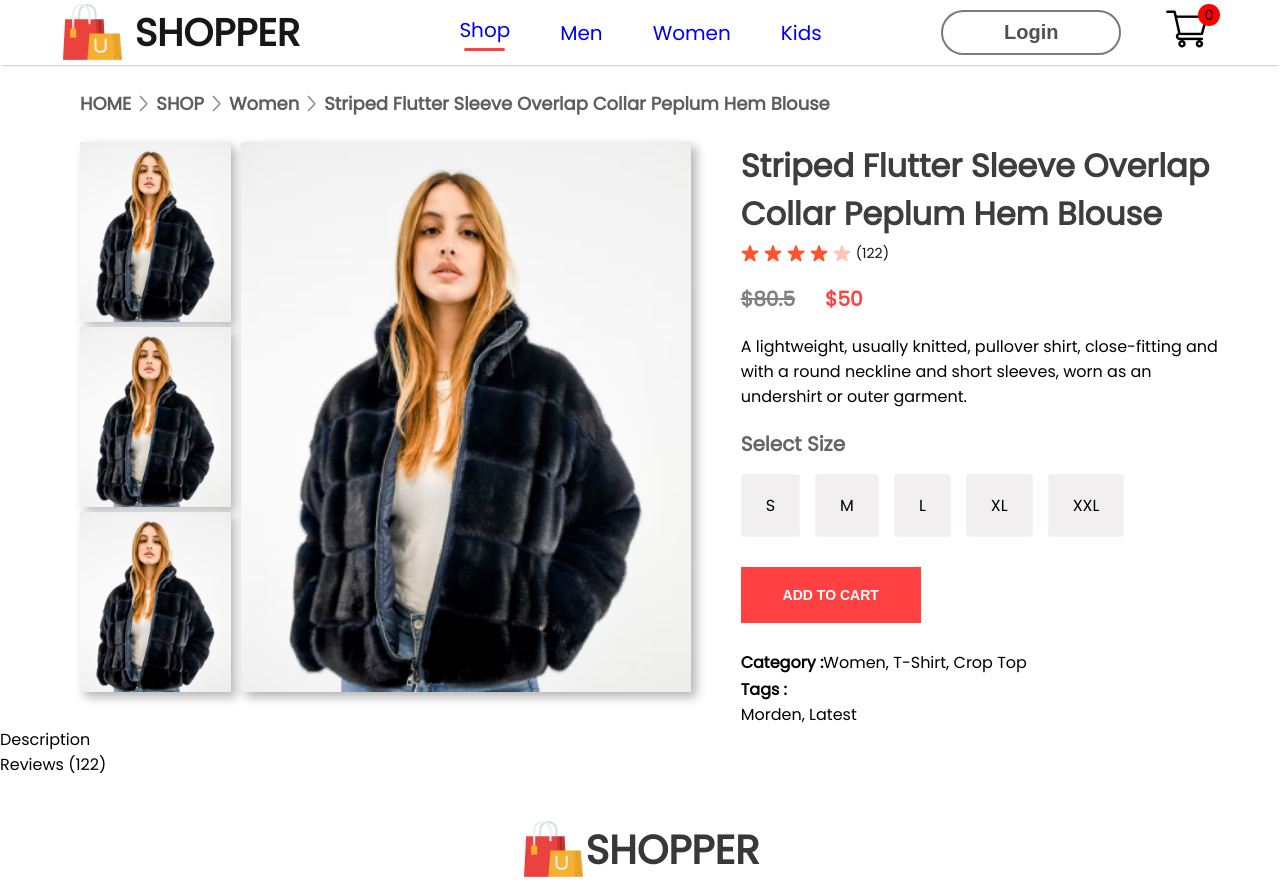
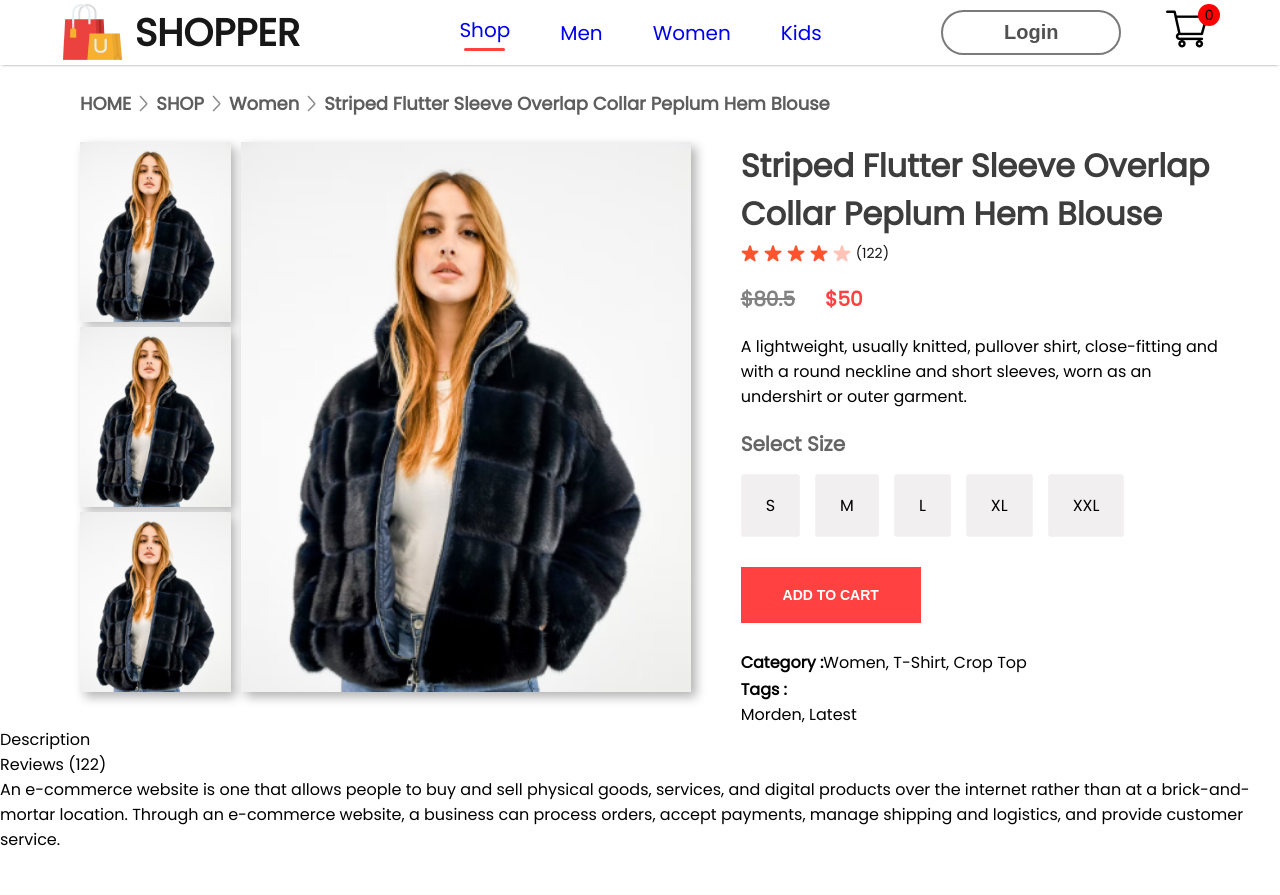
Before and after one commit to mohitdhanorkar/E-Commerce, a React (Create React App) app in the folder e-commerce/: page /product/1 in a window 1280 px wide. Shown: the top 895 px of the page. Built offline with nearby package versions, Linux system fonts and the light colour scheme.

Commit message:
add text

```diff
--- a/e-commerce/src/Components/DescriptionBox/DescriptionBox.jsx
+++ b/e-commerce/src/Components/DescriptionBox/DescriptionBox.jsx
@@ -9,7 +9,10 @@ const DescriptionBox = () => {
             <div className="descriptionbox-nav-box fade">Reviews (122)</div>
         </div>
       <div className="descriptionbox-description">
-        <p></p>
+        <p>An e-commerce website is one that allows people to buy and sell physical goods,
+            services, and digital products over the internet rather than at a brick-and-mortar location.
+            Through an e-commerce website, a business can process orders, accept payments, manage shipping
+            and logistics, and provide customer service.</p>
       </div>
     </div>
   )
```
